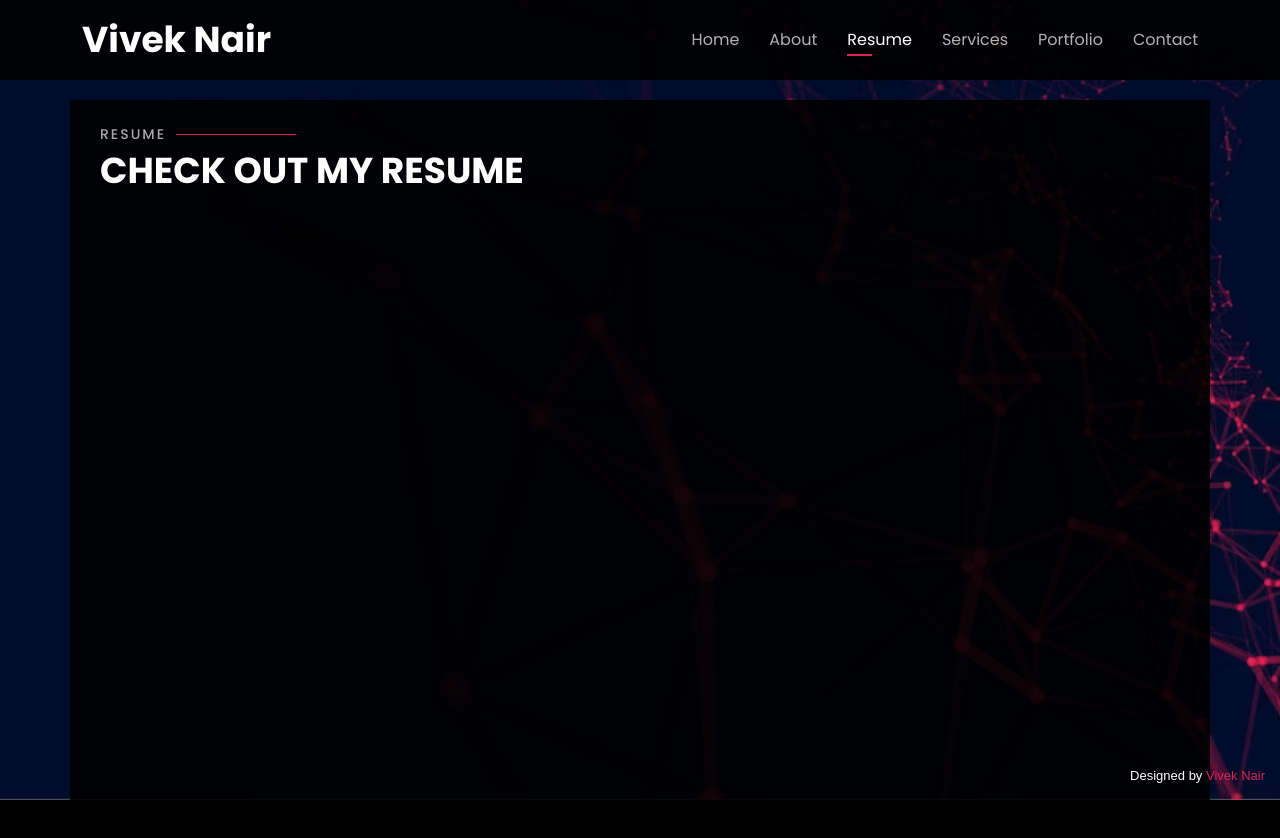
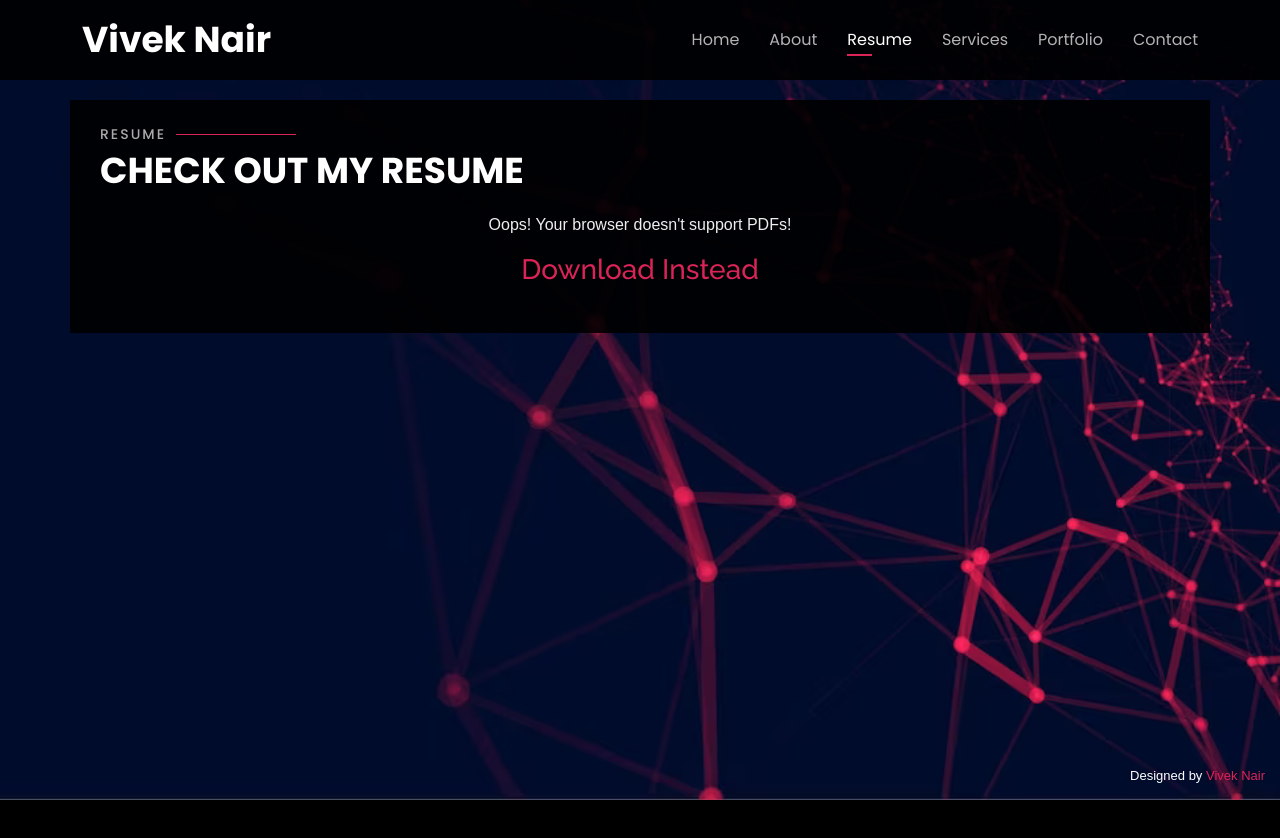
Before and after one commit to Vivek0306/Personal_Portfolio, a plain HTML site: page index.html in a window 1280 px wide. Both pictures are taken after a click on the link "Resume". After the commit the page ends 800 px from the top, so only its background shows below. Drawn offline with Linux system fonts and the light colour scheme.

Commit message:
fixed pdf view

```diff
--- a/index.html
+++ b/index.html
@@ -326,7 +326,12 @@
       <div class="row">
         <div class="col-12">
           <center>
-            <iframe src="assets/img/RESUME.pdf" width="800" height="900"></iframe>
+            <object data='assets/img/RESUME.pdf' width="800" height="900">
+              <p>Oops! Your browser doesn't support PDFs!</p>
+              <p>
+                <h3><a href="assets/img/RESUME.pdf">Download Instead</a></h3>
+              </p>
+          </object>
           </center>
         </div>
       </div>
```
